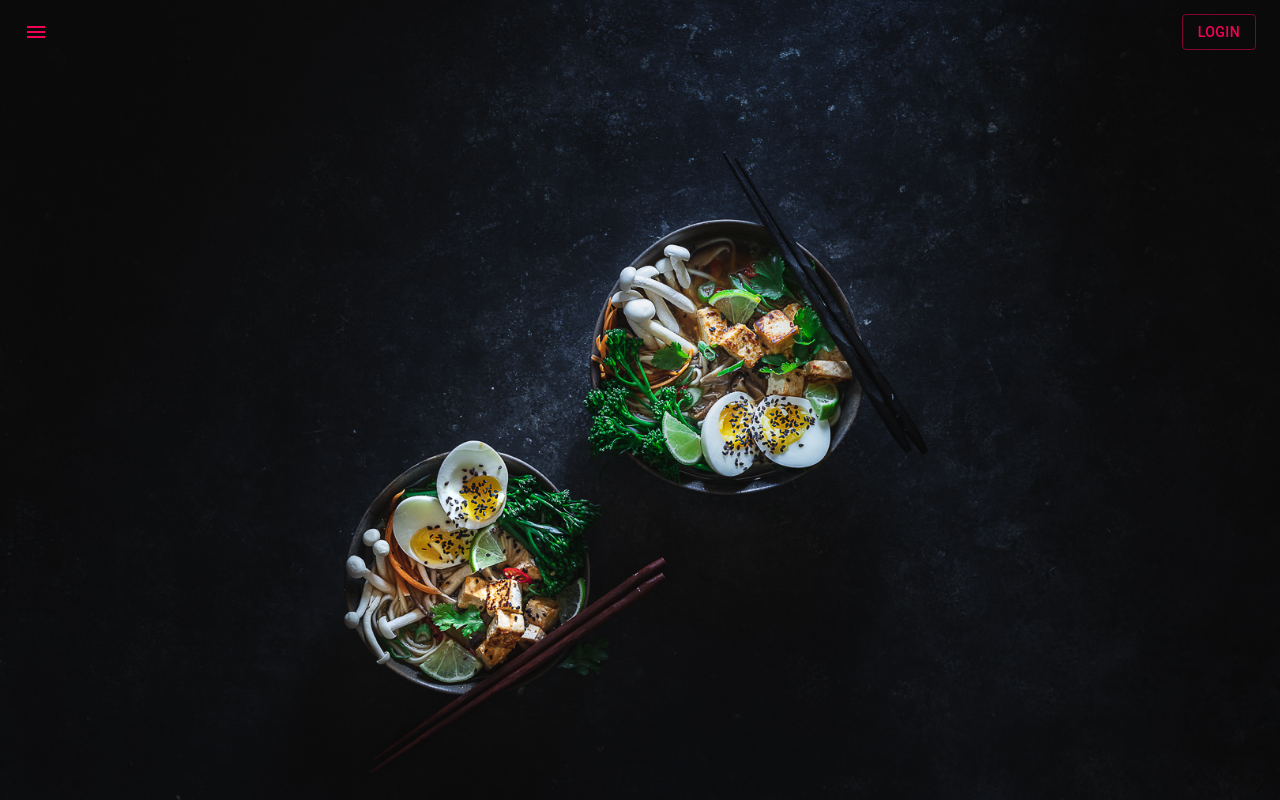
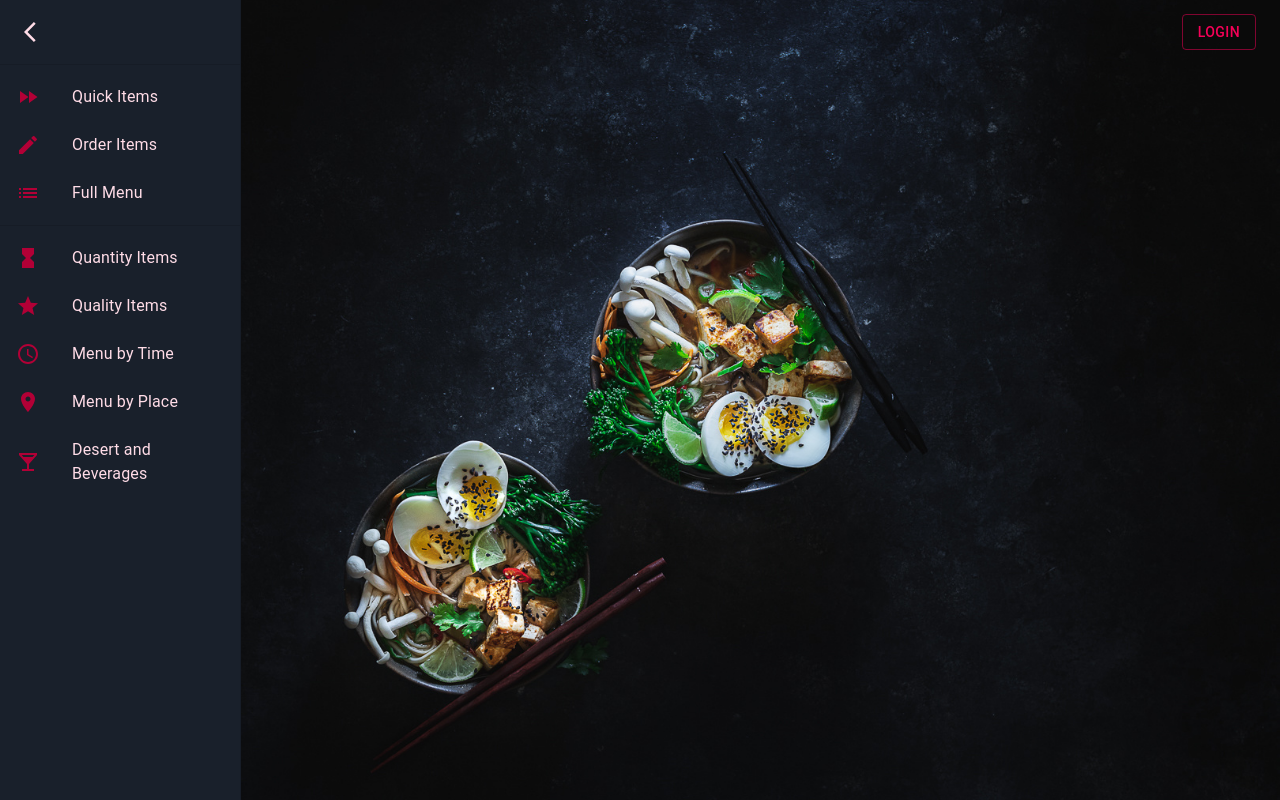
Before and after one commit to furyash/mui-4, a React (Create React App) app: page / in a window 1280 px wide. Built offline with nearby package versions, Linux system fonts and the light colour scheme.

Commit message:
Basic Persistent Drawer

```diff
--- /dev/null
+++ b/src/components/DrawerItems.js
@@ -0,0 +1,79 @@
+import {
+  Divider,
+  List,
+  ListItem,
+  ListItemIcon,
+  ListItemText,
+} from "@material-ui/core";
+import ListIcon from "@material-ui/icons/List";
+import FastForwardIcon from "@material-ui/icons/FastForward";
+import CreateIcon from "@material-ui/icons/Create";
+import AccessTimeIcon from "@material-ui/icons/AccessTime";
+import PlaceIcon from "@material-ui/icons/Place";
+import HourglassFullIcon from "@material-ui/icons/HourglassFull";
+import StarIcon from "@material-ui/icons/Star";
+import LocalBarIcon from "@material-ui/icons/LocalBar";
+
+function DrawerItems() {
+  let menuColor = "rgb(178, 0, 54)";
+
+  return (
+    <div>
+      <List>
+        <ListItem button>
+          <ListItemIcon>
+            <FastForwardIcon style={{ color: menuColor }} />
+          </ListItemIcon>
+          <ListItemText primary="Quick Items" />
+        </ListItem>
+        <ListItem button>
+          <ListItemIcon>
+            <CreateIcon style={{ color: menuColor }} />
+          </ListItemIcon>
+          <ListItemText primary="Order Items" />
+        </ListItem>
+        <ListItem button>
+          <ListItemIcon>
+            <ListIcon style={{ color: menuColor }} />
+          </ListItemIcon>
+          <ListItemText primary="Full Menu" />
+        </ListItem>
+      </List>
+      <Divider />
+      <List>
+        <ListItem button>
+          <ListItemIcon>
+            <HourglassFullIcon style={{ color: menuColor }} />
+          </ListItemIcon>
+          <ListItemText primary="Quantity Items" />
+        </ListItem>
+        <ListItem button>
+          <ListItemIcon>
+            <StarIcon style={{ color: menuColor }} />
+          </ListItemIcon>
+          <ListItemText primary="Quality Items" />
+        </ListItem>
+        <ListItem button>
+          <ListItemIcon>
+            <AccessTimeIcon style={{ color: menuColor }} />
+          </ListItemIcon>
+          <ListItemText primary="Menu by Time" />
+        </ListItem>
+        <ListItem button>
+          <ListItemIcon>
+            <PlaceIcon style={{ color: menuColor }} />
+          </ListItemIcon>
+          <ListItemText primary="Menu by Place" />
+        </ListItem>
+        <ListItem button>
+          <ListItemIcon>
+            <LocalBarIcon style={{ color: menuColor }} />
+          </ListItemIcon>
+          <ListItemText primary="Desert and Beverages" />
+        </ListItem>
+      </List>
+    </div>
+  );
+}
+
+export default DrawerItems;
--- a/src/components/SideNav.js
+++ b/src/components/SideNav.js
@@ -1,53 +1,54 @@
 import {
+  Divider,
   Drawer,
   IconButton,
   makeStyles,
   Toolbar,
-  Box,
+  //  Box,
 } from "@material-ui/core";
-import CloseIcon from "@material-ui/icons/Close";
+import ArrowBackIosIcon from "@material-ui/icons/ArrowBackIos";
 import React from "react";
 import NavBar from "./NavBar";
+import DrawerItems from "./DrawerItems";
 
 const useStyles = makeStyles((themes) => ({
   msr: {
     width: 240,
+    backgroundColor: "rgb(25, 32, 43)",
+    color: "rgb(255, 220, 231)",
   },
 }));
 
 function SideNav() {
-  const [open, setOpen] = React.useState(false);
+  const [open, setOpen] = React.useState(true);
   const classes = useStyles();
 
   const toggleDrawer = () => {
     setOpen(!open);
   };
 
-  return (
-    <div>
-      <NavBar onTap={toggleDrawer} open={open} setColor="secondary" />
-
+  const drawer = (
     <Drawer
       variant="persistent"
       anchor="left"
       open={open}
       classes={{ paper: classes.msr }}
     >
-        <Box
-          sx={{
-            backgroundColor: "rgb(150,0,0)",
-            height: "100%",
-            width: "100%",
-          }}
-        >
       <Toolbar>
-            <IconButton onClick={toggleDrawer} edge="start">
-              <CloseIcon />
+        <IconButton onClick={toggleDrawer} edge="start" color="inherit">
+          <ArrowBackIosIcon />
         </IconButton>
       </Toolbar>
-          hello
-        </Box>
+      <Divider />
+      <DrawerItems />
     </Drawer>
+  );
+
+  return (
+    <div>
+      <NavBar onTap={toggleDrawer} open={open} setColor="secondary" />
+
+      {drawer}
     </div>
   );
 }
--- a/src/test.css
+++ b/src/test.css
@@ -1,3 +1,4 @@
 body {
-  background-color: rgb(150, 0, 0);
+  background-color: rgb(30, 30, 58);
+  color: rgb(255, 220, 231);
 }
```
Lines whose indentation alone changed are shown as unchanged.
